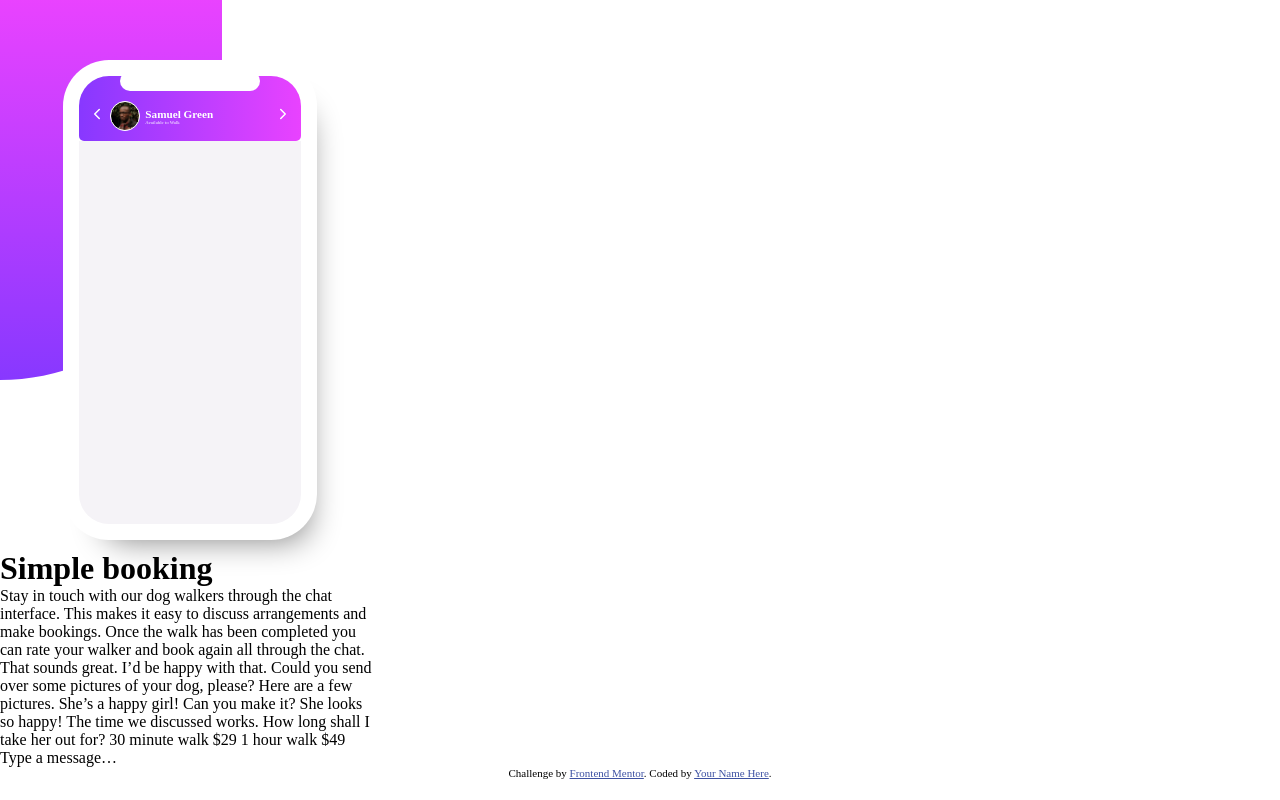
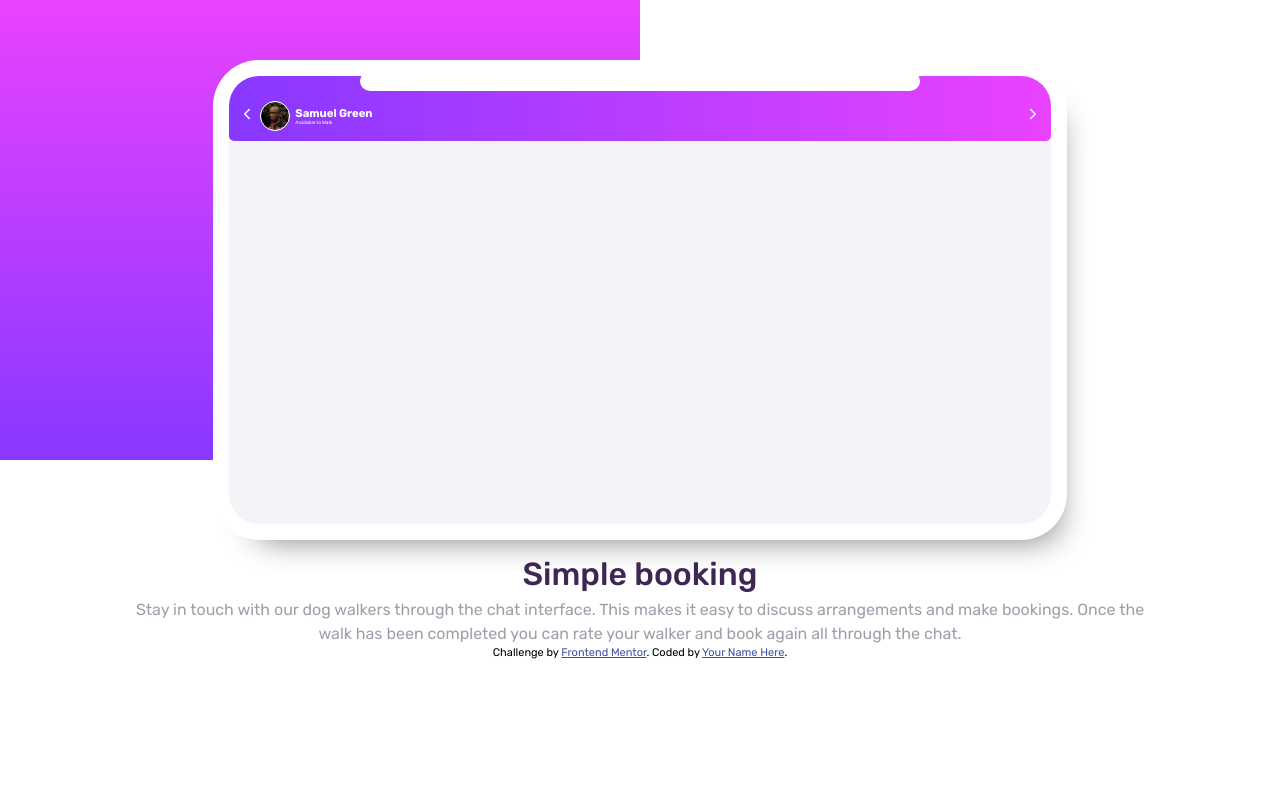
Before and after one commit to Abraham-Ogbumah/chat-app, a plain HTML site: page index.html in a window 1280 px wide. Drawn offline with nearby package versions, Linux system fonts and the light colour scheme.

Commit message:
minor update

```diff
--- a/index.html
+++ b/index.html
@@ -47,33 +47,13 @@
 
     <div class="bottom-section">
       <div class="text-content">
-        <h1 class="">Simple booking</h1>
-        <p class="">Stay in touch with our dog walkers through the chat interface. This makes it easy to
+        <h1 class="main-heading">Simple booking</h1>
+        <p class="description">Stay in touch with our dog walkers through the chat interface. This makes it easy to
           discuss arrangements and make bookings. Once the walk has been completed you can rate
           your walker and book again all through the chat.</p>
-
-
-
-
-  That sounds great. I’d be happy with that.
-
-  Could you send over some pictures of your dog, please?
-
-  Here are a few pictures. She’s a happy girl!
-
-  Can you make it?
-
-  She looks so happy! The time we discussed works. How long shall I take her out for?
-
-  30 minute walk
-  $29
-
-  1 hour walk
-  $49
-
-  Type a message…
       </div>
     </div>
+
   </main>
 
 
--- a/styles/style.css
+++ b/styles/style.css
@@ -1,3 +1,5 @@
+@import url('https://fonts.googleapis.com/css2?family=Open+Sans:wght@400;700&family=Rubik:wght@400;500;700&display=swap');
+
 :root {
     --pale-violet: hsl(276, 100%, 81%);
     --moderate-violet: hsl(276, 55%, 52%);
@@ -23,26 +25,26 @@
 
 body {
     height: 100vh;
+    font-family: "Rubik", sans-serif;
     font-size: 16px;
 }
 
 .container {
     display: grid;
     grid-template-rows: 1fr auto;
-    max-width: 380px;
 }
 
 .top-section {
     display: grid;
-    height: 550px;
+    grid-auto-rows: minmax(550px, auto);
     grid-template-columns: repeat(12, 1fr);
 }
 
 .background-container {
     background-image: linear-gradient(var(--light-magenta), var(--light-violet));
-    grid-column: 1 / 8;
+    grid-column: 1 / 7;
     grid-row: 1/2;
-    height: 380px;
+    height: 460px;
     border-bottom-right-radius: 25rem;
 }
 
@@ -131,3 +133,23 @@ ion-icon {
     border-bottom-left-radius: 30px;
     border-bottom-right-radius: 30px;
 }
+
+.bottom-section {
+    text-align: center;
+    line-height: 1.5;
+}
+
+.text-content {
+    width: 80%;
+    margin: 0 auto;
+}
+
+.main-heading {
+    font-weight: 500;
+    color: var(--very-dark-desaturated-violet);
+}
+
+.description {
+    font-size: 1rem;
+    color: var(--dark-grayish-violet);
+}
```
